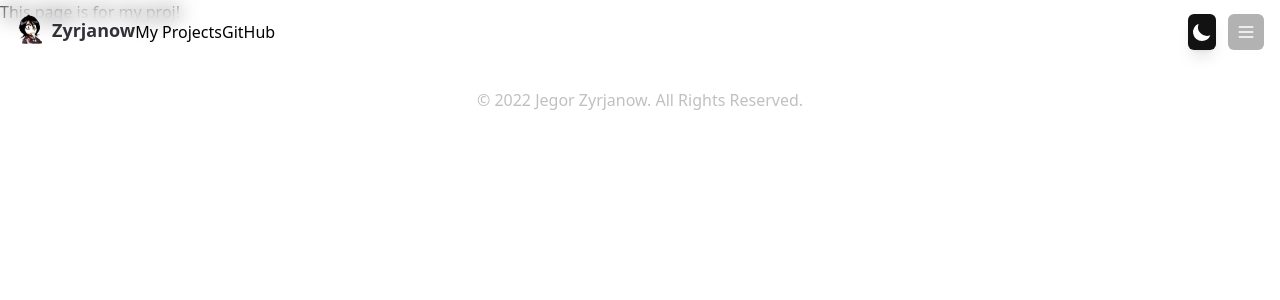
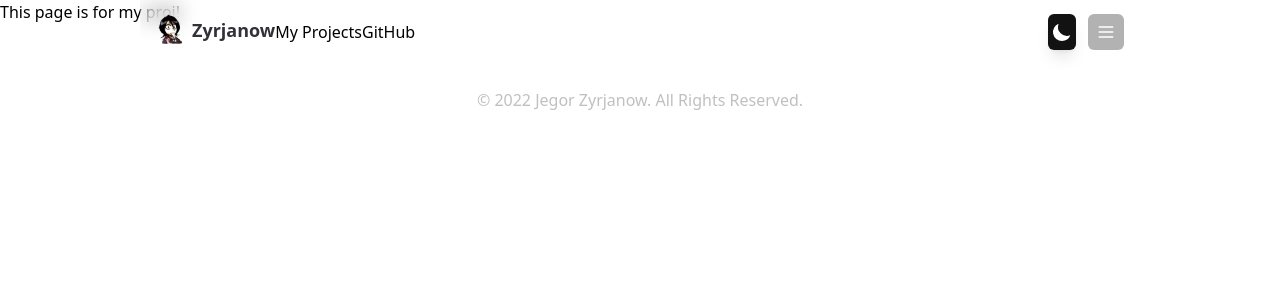
Before and after one commit to yumozo/blog-client, a Next.js app: page /projects/someProj in a window 1280 px wide. Shown: the top 300 px of the page. Built offline with nearby package versions, Linux system fonts and the light colour scheme.

Commit message:
start adding MDX

```diff
--- a/src/components/DropDown.tsx
+++ b/src/components/DropDown.tsx
@@ -18,7 +18,7 @@ const NavWrapper = styled.div`
   display: none;
 `
 
-export default function Dropdown() {
+export default function Dropdown(props: any) {
   const [state, setState] = useState(true)
 
   const handleToggle = () => {
--- a/src/components/Logo.tsx
+++ /dev/null
@@ -1,37 +0,0 @@
-import Image from 'next/image'
-import Link from 'next/link'
-import styled from 'styled-components'
-
-// Rename it
-const StyledLogo = styled.span`
-  display: inline-flex;
-  justify-content: space-between;
-  align-items: center;
-
-  p {
-    margin-left: 4px;
-    font-weight: 600;
-    color: var(--secondary);
-    font-size: 1.125rem;
-    line-height: 1.75rem;
-  }
-`
-
-export default function Logo() {
-  return (
-    <Link href="/">
-      <a>
-        <StyledLogo>
-          <Image
-            className="cursor-pointer"
-            src="/logo192.png"
-            width={32}
-            height={32}
-            alt="logo"
-          />
-          <p>Zyrjanow</p>
-        </StyledLogo>
-      </a>
-    </Link>
-  )
-}
--- a/src/components/nav-menu.tsx
+++ b/src/components/nav-menu.tsx
@@ -1,34 +1,27 @@
 import Link from 'next/link'
-import Logo from './logo'
+import Image from 'next/image'
 import Dropdown from './dropdown'
 import ThemeSwitch from './theme-switch'
 import styled from 'styled-components'
 
 const NavBar = styled.nav`
   display: flex;
+  width: 100%;
+  max-width: 1000px;
+
+  padding-left: 32px;
+  padding-right: 32px;
+  margin-left: auto;
+  margin-right: auto;
+  margin-inline-start: auto;
+  margin-inline-end: auto;
+
   backdrop-filter: blur(10px);
-  justify-content: space-between;
   align-items: center;
   padding: 14px 16px;
 
-
-  .container_logo {
-    margin-right: 2rem;
-  }
-
-  .container_logo img {
-    width: 32px;
-    height: 32px;
-  }
-
-  .container_links p,
-  .container_menu p {
-    color: var(--color-text);
-    margin-left: 1rem;
-    margin-right: 1rem;
-    font-size: 1.125rem;
-    line-height: 1.75rem;
-    font-weight: 500;
+  & > * {
+    max-height: 36px;
   }
 
   .container_menu_containter {
@@ -47,27 +40,25 @@ const NavBar = styled.nav`
     background: var(--color-footer);
   }
 
+  .menu {
+    position: relative;
+    display: none;
+    margin-left: 1rem;
+  }
+
+  @media (max-width: 563px) {
+    padding-left: 16px;
+    padding-right: 16px;
+  }
+
   @media screen and (max-width: 800px) {
-    .container_links {
+    .links-wrapper {
       display: none;
     }
 
-    .container_menu {
+    .dropdown-wrapper {
       display: flex;
     }
-  }
-`
-
-const Container = styled.div`
-  max-width: 750;
-  width: 100%;
-  margin-inline-start: auto;
-  margin-inline-end: auto;
-  display: inherit;
-  justify-content: inherit;
-
-  & > * {
-    max-height: 36px;
   }
 `
 
@@ -84,15 +75,40 @@ const LinksWrapper = styled.div`
   align-items: center;
 `
 
-export default function NavMenu({ path }: any) {
+const LogoWrapper = styled.span`
+  display: inline-flex;
+  justify-content: space-between;
+  align-items: center;
+
+  p {
+    margin-left: 4px;
+    font-weight: 600;
+    color: var(--secondary);
+    font-size: 1.125rem;
+    line-height: 1.75rem;
+  }
+`
+
+export default function NavMenu() {
   return (
     <StyledNavMenu>
       <NavBar>
-        <Container>
+        <Link href="/">
+          <a>
+            <LogoWrapper>
+              <Image
+                className="cursor-pointer"
+                src="/logo192.png"
+                width={32}
+                height={32}
+                alt="logo"
+              />
+              <p>Zyrjanow</p>
+            </LogoWrapper>
+          </a>
+        </Link>
 
-          <Logo />
-
-          <LinksWrapper>
+        <LinksWrapper className="links-wrapper">
           <p>
             <Link href="/projects">
               <a>My Projects</a>
@@ -106,40 +122,10 @@ export default function NavMenu({ path }: any) {
         </LinksWrapper>
 
         <ThemeSwitch />
+        <div className="dropdown-wrapper">
           <Dropdown />
-
-        </Container>
+        </div>
       </NavBar>
     </StyledNavMenu>
   )
 }
-
-// export default function NavMenu() {
-//   return (
-//     <nav className="flex flex-wrap
-//       items-center justify-between
-//       py-4"
-//     >
-
-//       <Link to='/'
-//         className="mr-8"
-//       >
-//         Logo
-//       </Link>
-
-//       <div className='pr-8'>
-//         <Link to='projs'>
-//           projects
-//         </Link>
-//         <a href='https://github.com/zyrjanow' target="_blank">
-//           source
-//         </a>
-//       </div>
-
-//       <div className="ml-8">
-//         <span>dark/light mode</span>
-//       </div>
-
-//     </nav>
-//   )
-// }
--- /dev/null
+++ b/src/components/paragraph.ts
@@ -0,0 +1,13 @@
+import styled from 'styled-components'
+
+import { BREAKPOINTS } from '@constants/constants'
+
+export default styled.p`
+  font-size: 1.15rem;
+  margin-bottom: 2rem;
+
+  @media ${BREAKPOINTS.sm} {
+    fontsize: 1rem;
+    margin-bottom: 1.5rem;
+  }
+`
--- a/src/components/styled/heading.styled.ts
+++ /dev/null
@@ -1,23 +0,0 @@
-import styled from 'styled-components'
-
-type PropType = {
-  h2?: any
-}
-
-export const H1 = styled.h2<PropType>`
-  font-weight: 700;
-  margin-top: 0;
-  margin-bottom: 0.5rem;
-  text-align: center;
-  font-size: 2.25rem;
-  line-height: 2.5rem;
-`
-export const H2 = styled(H1)`
-
-  margin-top: 42px;
-  margin-bottom: 26px;
-  text-align: left;
-  font-size: 1.5rem;
-  line-height: 2rem;
-  color: var(--primary);
-`
--- a/src/components/styled/nav.styled.ts
+++ b/src/components/styled/nav.styled.ts
@@ -1,67 +1 @@
 import styled from 'styled-components'
-
-export const NavBar = styled.nav`
-  display: flex;
-  backdrop-filter: blur(10px);
-  justify-content: space-between;
-  align-items: center;
-  padding: 14px 16px;
-
-  .container {
-    max-width: 750;
-    width: 100%;
-    margin-inline-start: auto;
-    margin-inline-end: auto;
-    display: inherit;
-    justify-content: inherit;
-
-    & > * {
-      max-height: 36px;
-    }
-  }
-
-  .container_logo {
-    margin-right: 2rem;
-  }
-
-  .container_logo img {
-    width: 32px;
-    height: 32px;
-  }
-
-  .container_links p,
-  .container_menu p {
-    color: var(--color-text);
-    margin-left: 1rem;
-    margin-right: 1rem;
-    font-size: 1.125rem;
-    line-height: 1.75rem;
-    font-weight: 500;
-  }
-
-  .container_menu_containter {
-    border-right-width: 4px;
-    margin-top: 1rem;
-    right: 0;
-    top: 2.5rem;
-    position: absolute;
-    padding: 2rem;
-    text-align: end;
-    display: flex;
-    flex-direction: column;
-    align-items: flex-end;
-    justify-content: flex-end;
-    min-width: 210px;
-    background: var(--color-footer);
-  }
-
-  @media screen and (max-width: 800px) {
-    .container_links {
-      display: none;
-    }
-
-    .container_menu {
-      display: flex;
-    }
-  }
-`
--- a/src/components/theme-switch.tsx
+++ b/src/components/theme-switch.tsx
@@ -1,4 +1,51 @@
 import { useEffect, useState } from 'react'
+import styled from 'styled-components'
+
+const SwitchWrapper = styled.div`
+  label {
+    cursor: pointer;
+  }
+
+  input {
+    position: relative;
+    display: none;
+    height: 28px;
+    flex-shrink: 0;
+    border-radius: 999px;
+    border-width: 2px;
+    border-color: transparent;
+
+    &:focus {
+      outline: 2px solid transparent;
+      outline-offset: 2px;
+    }
+
+    transition-property: color, background-color, border-color,
+      text-decoration-color, fill, stroke;
+    transition-timing-function: cubic-bezier(0.4, 0, 0.2, 1);
+    transition-duration: 200ms;
+  }
+`
+
+const StyledThemeIcon = styled(ThemeIcon)`
+  height: 24px;
+  width: 24px;
+  margin: auto;
+`
+
+function ThemeIcon({ strokeWidth, fill, children }: any) {
+  return (
+    <svg
+      xmlns="http://www.w3.org/2000/svg"
+      className="h-6 w-6 m-auto"
+      fill={fill}
+      stroke="currentColor"
+      strokeWidth={strokeWidth}
+    >
+      {children}
+    </svg>
+  )
+}
 
 export default function ThemeSwitch() {
   const [darkTheme, setDarkTheme] = useState(undefined as undefined | boolean)
@@ -25,18 +72,14 @@ export default function ThemeSwitch() {
   }, [darkTheme])
 
   return (
-    <div>
+    <SwitchWrapper>
       <form action="#">
-        <label className="switch flex h-auto cursor-pointer">
+        <label className="switch flex h-auto">
           <input
             type="checkbox"
             onChange={handleToggle}
             checked={darkTheme as undefined | boolean}
             id="switch-theme"
-            className="relative hidden h-[28px] shrink-0
-            rounded-full border-2 border-transparent
-            transition-colors duration-200 ease-in-out
-            focus:outline-none focus-visible:ring-2 focus-visible:ring-white focus-visible:ring-opacity-75"
           />
           <span
             aria-hidden="true"
@@ -50,40 +93,25 @@ export default function ThemeSwitch() {
             transition duration-200 ease-in-out`}
           >
             {darkTheme ? (
-              <ThemeSvgIcon strokeWidth={2} fill={'none'}>
+              <StyledThemeIcon strokeWidth={2} fill={'none'}>
                 <path
                   strokeLinecap="round"
                   strokeLinejoin="round"
                   d="M12 3v1m0 16v1m9-9h-1M4 12H3m15.364 6.364l-.707-.707M6.343 6.343l-.707-.707m12.728 0l-.707.707M6.343 17.657l-.707.707M16 12a4 4 0 11-8 0 4 4 0 018 0z"
                 />
-              </ThemeSvgIcon>
+              </StyledThemeIcon>
             ) : (
-              <ThemeSvgIcon strokeWidth={0} fill={'currentColor'}>
+              <ThemeIcon strokeWidth={0} fill={'currentColor'}>
                 <path
                   strokeLinecap="round"
                   strokeLinejoin="round"
                   d="M20.354 15.354A9 9 0 018.646 3.646 9.003 9.003 0 0012 21a9.003 9.003 0 008.354-5.646z"
                 />
-              </ThemeSvgIcon>
+              </ThemeIcon>
             )}
           </span>
         </label>
       </form>
-    </div>
+    </SwitchWrapper>
   )
 }
-
-const ThemeSvgIcon = ({ strokeWidth, fill, children }: any) => {
-  return (
-    <svg
-      xmlns="http://www.w3.org/2000/svg"
-      className="h-6 w-6 m-auto"
-      fill={fill}
-      viewBox="0 0 24 24"
-      stroke="currentColor"
-      strokeWidth={strokeWidth}
-    >
-      {children}
-    </svg>
-  )
-}
--- /dev/null
+++ b/src/constants/constants.ts
@@ -0,0 +1,23 @@
+export const COLORS = {}
+
+export const BREAKPOINT_SIZES = {
+  xs: 320,
+  sm: 540,
+  md: 900,
+  lg: 1100,
+  xl: 1448
+}
+
+export const BREAKPOINTS = {
+  xs: `(max-width: ${BREAKPOINT_SIZES.xs}px)`,
+  sm: `(max-width: ${BREAKPOINT_SIZES.sm}px)`,
+  md: `(max-width: ${BREAKPOINT_SIZES.md}px)`,
+  lg: `(max-width: ${BREAKPOINT_SIZES.lg}px)`,
+  xl: `(max-width: ${BREAKPOINT_SIZES.xl}px)`,
+  xsMin: `(min-width: ${BREAKPOINT_SIZES.xs + 1}px)`,
+  smMin: `(min-width: ${BREAKPOINT_SIZES.sm + 1}px)`,
+  mdMin: `(min-width: ${BREAKPOINT_SIZES.md + 1}px)`,
+  lgMin: `(min-width: ${BREAKPOINT_SIZES.lg + 1}px)`,
+  xlMin: `(min-width: ${BREAKPOINT_SIZES.xl + 1}px)`,
+  desktop: `(min-width: ${BREAKPOINT_SIZES.sm + 1}px)`,
+};
--- a/src/pages/projects/index.tsx
+++ b/src/pages/projects/index.tsx
@@ -1,6 +1,6 @@
 import Article from '@components/layout/article'
 import BlockDiv from '@components/styled/blockDiv'
-import { H1, H2 } from '@components/styled/heading.styled'
+import { H1, H2 } from '@components/heading'
 import { MaxWidthWrapper } from '@components/styled/maxWidthWrapper'
 import React from 'react'
 import styled from 'styled-components'
--- a/tsconfig.json
+++ b/tsconfig.json
@@ -31,6 +31,9 @@
     "paths": {
       "@components/*": [
         "components/*"
+      ],
+      "@constants/*": [
+        "constants/*"
       ]
     },
     "incremental": true
```
Also changed, not shown: src/components/heading.tsx (added, +113 -0 lines), src/pages/index.tsx (+17 -14 lines). Lines whose indentation alone changed are shown as unchanged.
